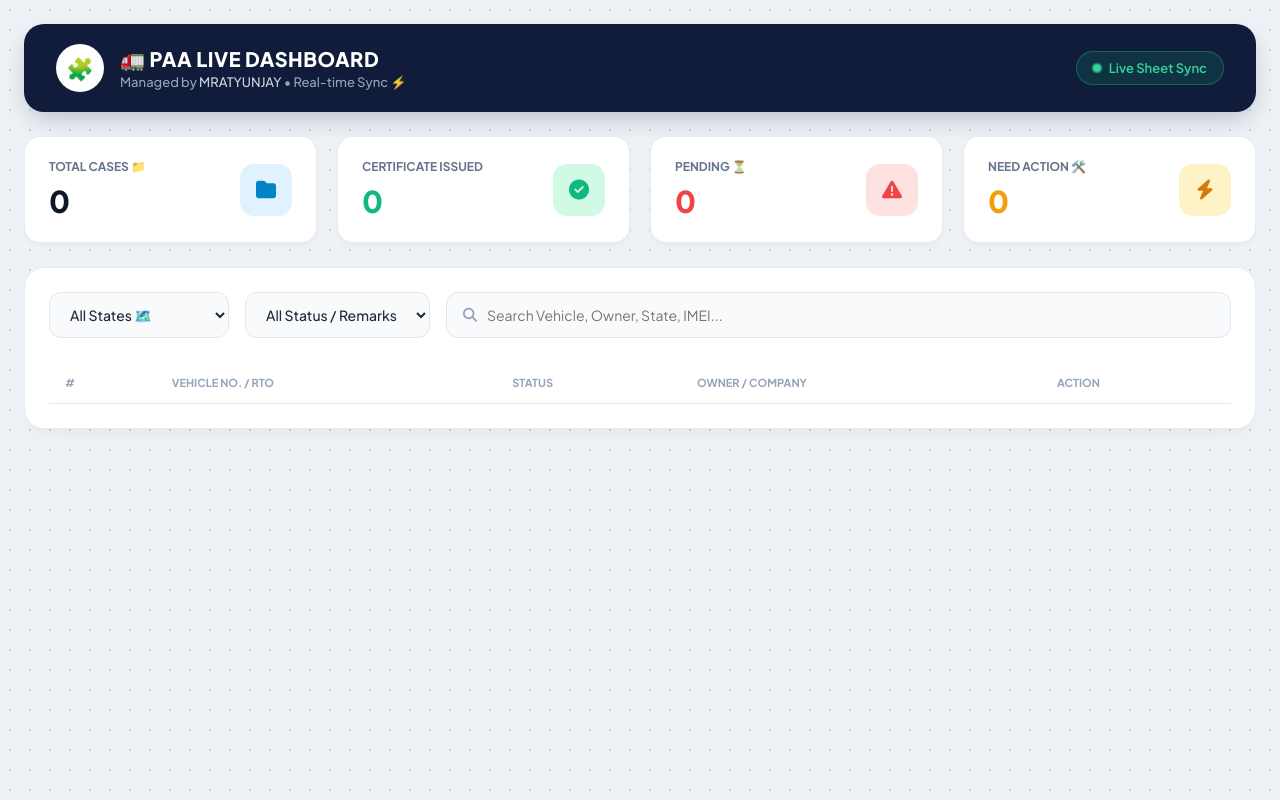
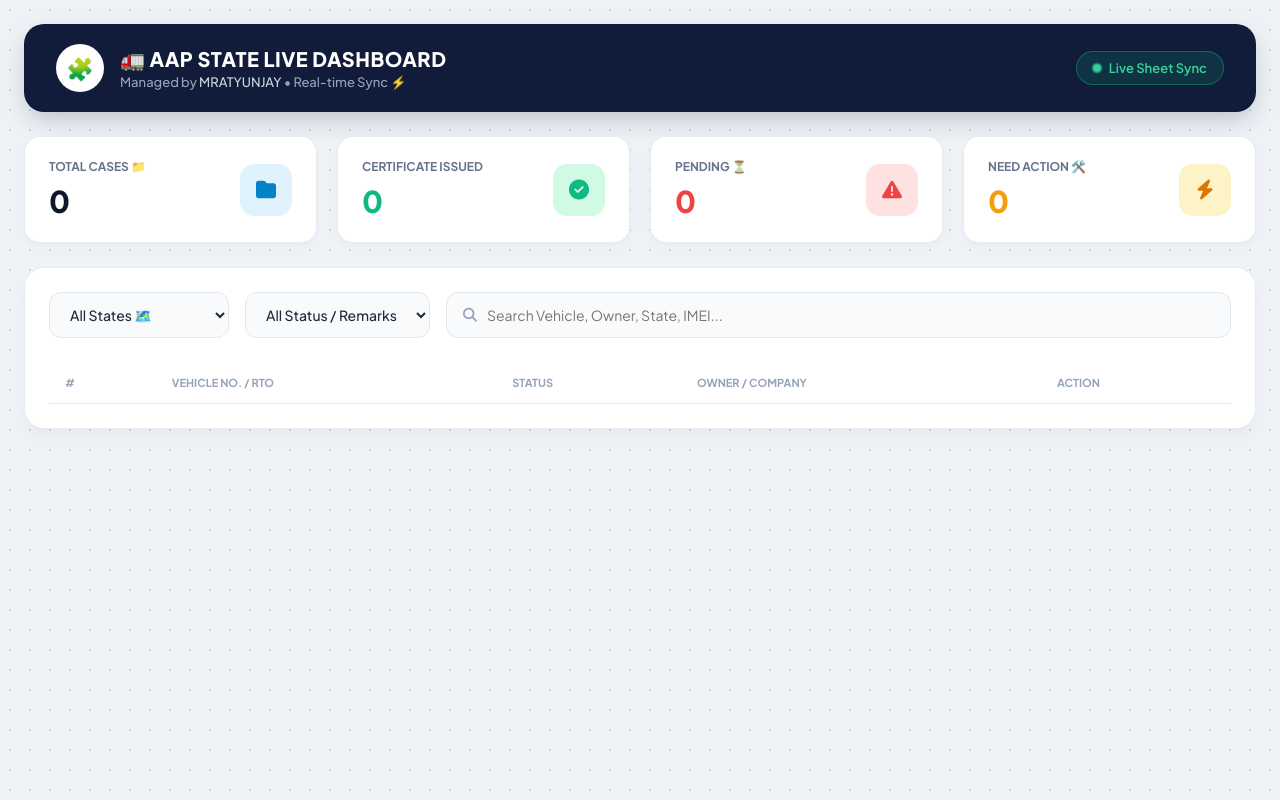
Before and after one commit to vikashkumar4-max/AIS-CERTIFICATION-DASHBOARD-, a plain HTML site: page index.html in a window 1280 px wide. Drawn offline with nearby package versions, Linux system fonts and the light colour scheme.

Commit message:
Update index.html

```diff
--- a/index.html
+++ b/index.html
@@ -84,7 +84,7 @@
       <div class="header-left">
         <div class="logo-box">🧩</div>
         <div class="header-titles">
-          <h1>🚛 PAA LIVE DASHBOARD</h1>
+          <h1>🚛 AAP STATE LIVE DASHBOARD</h1>
           <p>Managed by <span>MRATYUNJAY</span> • Real-time Sync ⚡</p>
         </div>
       </div>
```
